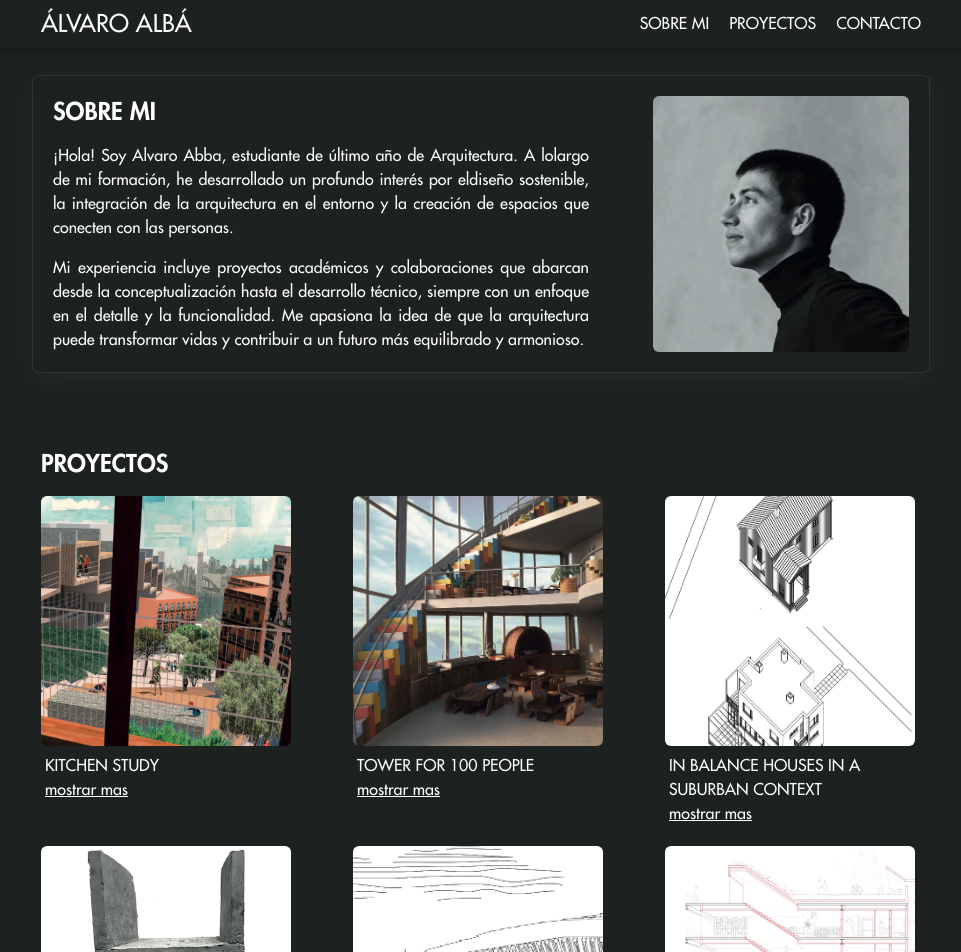
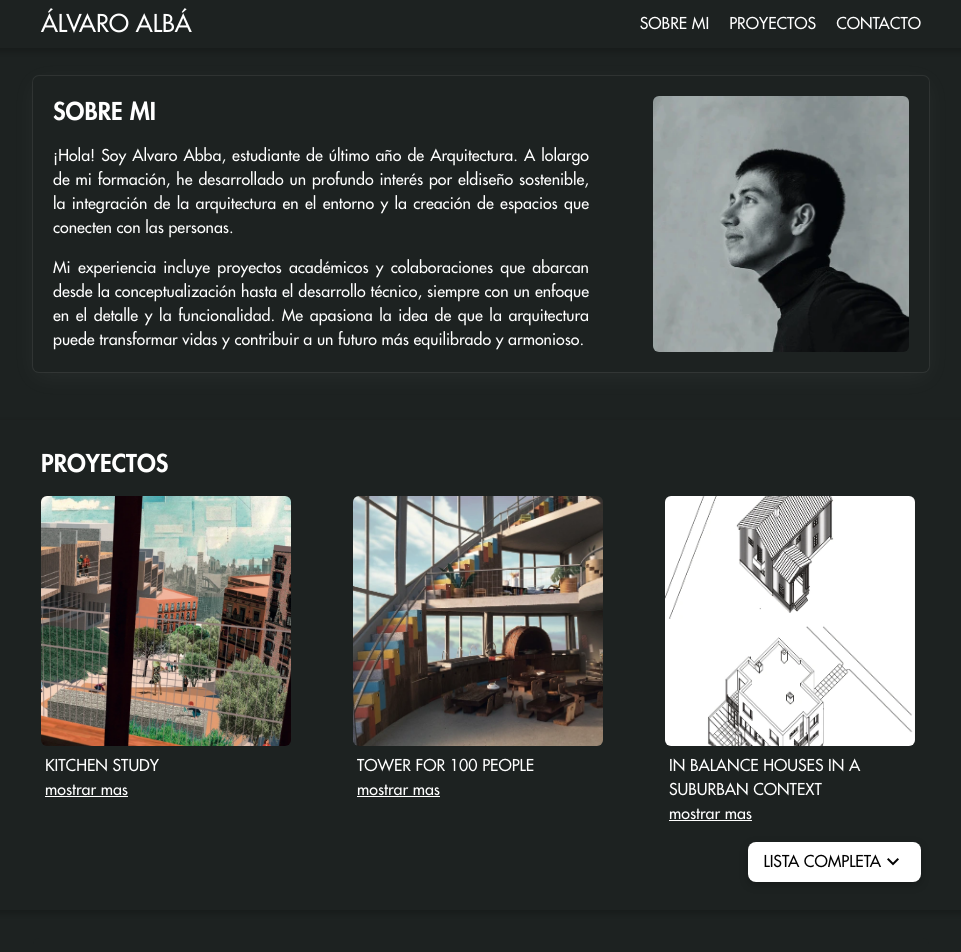
Before and after one commit to paugal/alvaro-porfolio, a Next.js app: page / in a window 1280 px wide. Shown: the top 952 px of the page, without its empty margins (159-1120 px from the left). Built offline with nearby package versions, Linux system fonts and the light colour scheme.

Commit message:
show hide projects

```diff
--- a/src/components/layout/MyWork.tsx
+++ b/src/components/layout/MyWork.tsx
@@ -1,4 +1,4 @@
-import { HTMLAttributes } from "react";
+import { HTMLAttributes, useState } from "react";
 import Project from "@/components/ui/Project";
 import Button from "@/components/ui/Button";
 import { Project as ProjectType, ProjectsData } from "@/types/projects";
@@ -8,7 +8,36 @@ interface MyWorkProps extends HTMLAttributes<HTMLDivElement> {
   variant?: "primary" | "mobile";
 }
 
+interface handlerProps {
+  project: ProjectType;
+  index: number;
+  showAll: boolean;
+}
+
+const handlerShowWork = ({ project, index, showAll }: handlerProps) => {
+  if (showAll) {
+    return (
+      <Project
+        key={`${project.name}-${project.url}`}
+        name={project.name}
+        imgSrc={project.url}
+      />
+    );
+  } else if (!showAll) {
+    if (index < 3) {
+      return (
+        <Project
+          key={`${project.name}-${project.url}`}
+          name={project.name}
+          imgSrc={project.url}
+        />
+      );
+    } else return null;
+  }
+};
+
 const MyWork = ({ variant = "primary", ...props }: MyWorkProps) => {
+  const [showAll, setShowAll] = useState(false);
   const styles = {
     primary: "bg-bg-web text-text",
     mobile: "bg-gray-500 hover:bg-gray-600 text-white",
@@ -22,16 +51,17 @@ const MyWork = ({ variant = "primary", ...props }: MyWorkProps) => {
       <div className={`flex flex-col p-2 max-w-4xl w-full`}>
         <h1 className="font-bold text-2xl mb-4 mt-5">PROYECTOS</h1>
         <div className="flex flex-wrap flex-row gap-5 justify-between">
-          {projectsData.projects.map((project: ProjectType) => (
-            <Project
-              key={project.name}
-              name={project.name}
-              imgSrc={project.url}
-            />
-          ))}
+          {projectsData.projects.map((project: ProjectType, index: number) =>
+            // <Project
+            //   key={`${project.name}-${project.url}`}
+            //   name={project.name}
+            //   imgSrc={project.url}
+            // />
+            handlerShowWork({ project, index, showAll })
+          )}
         </div>
         <div className="flex justify-end mt-4 mb-5 ">
-          <Button>
+          <Button onClick={() => setShowAll(!showAll)}>
             LISTA COMPLETA{" "}
             <span className="material-symbols-outlined">
               keyboard_arrow_down
```
